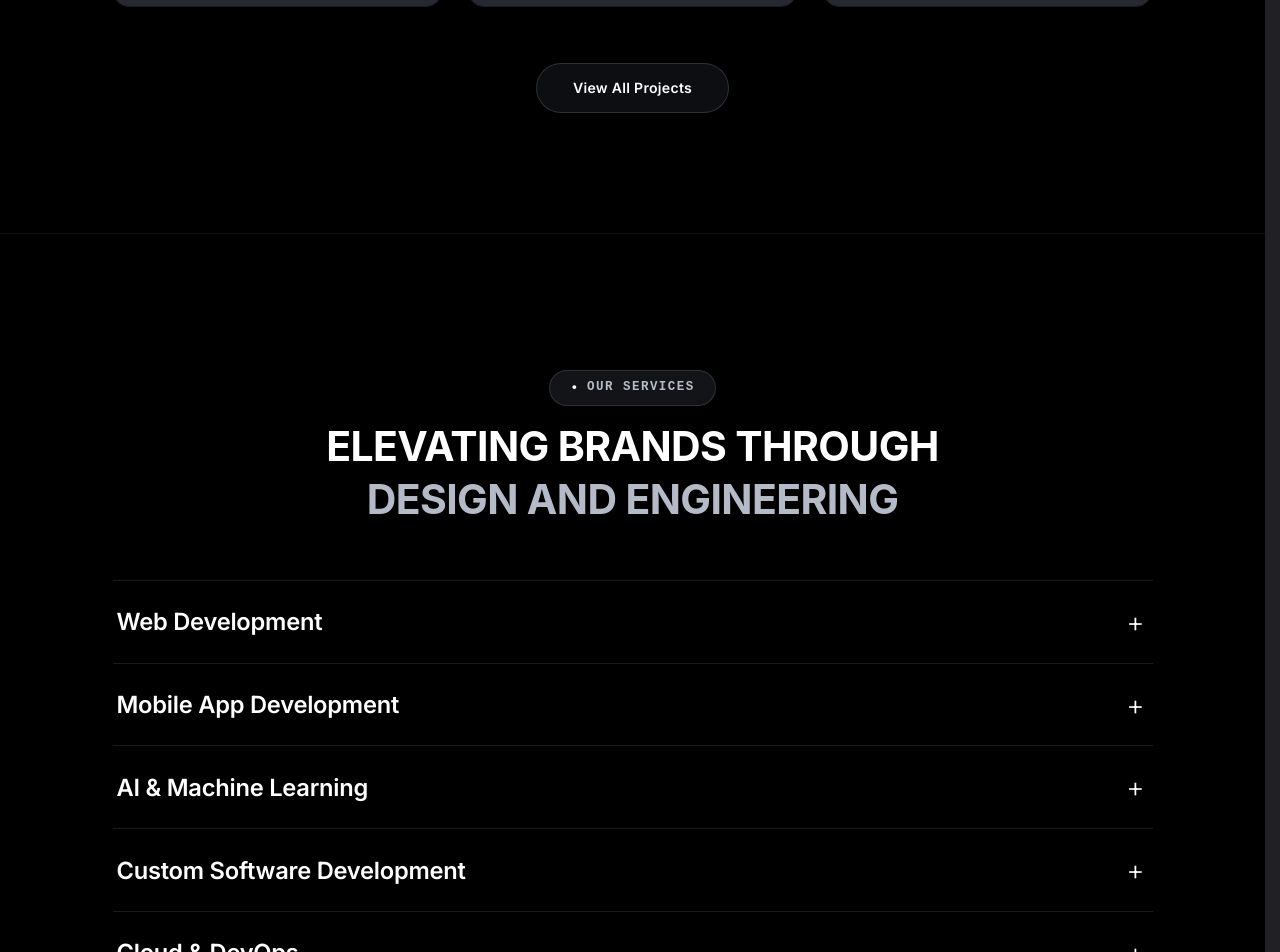
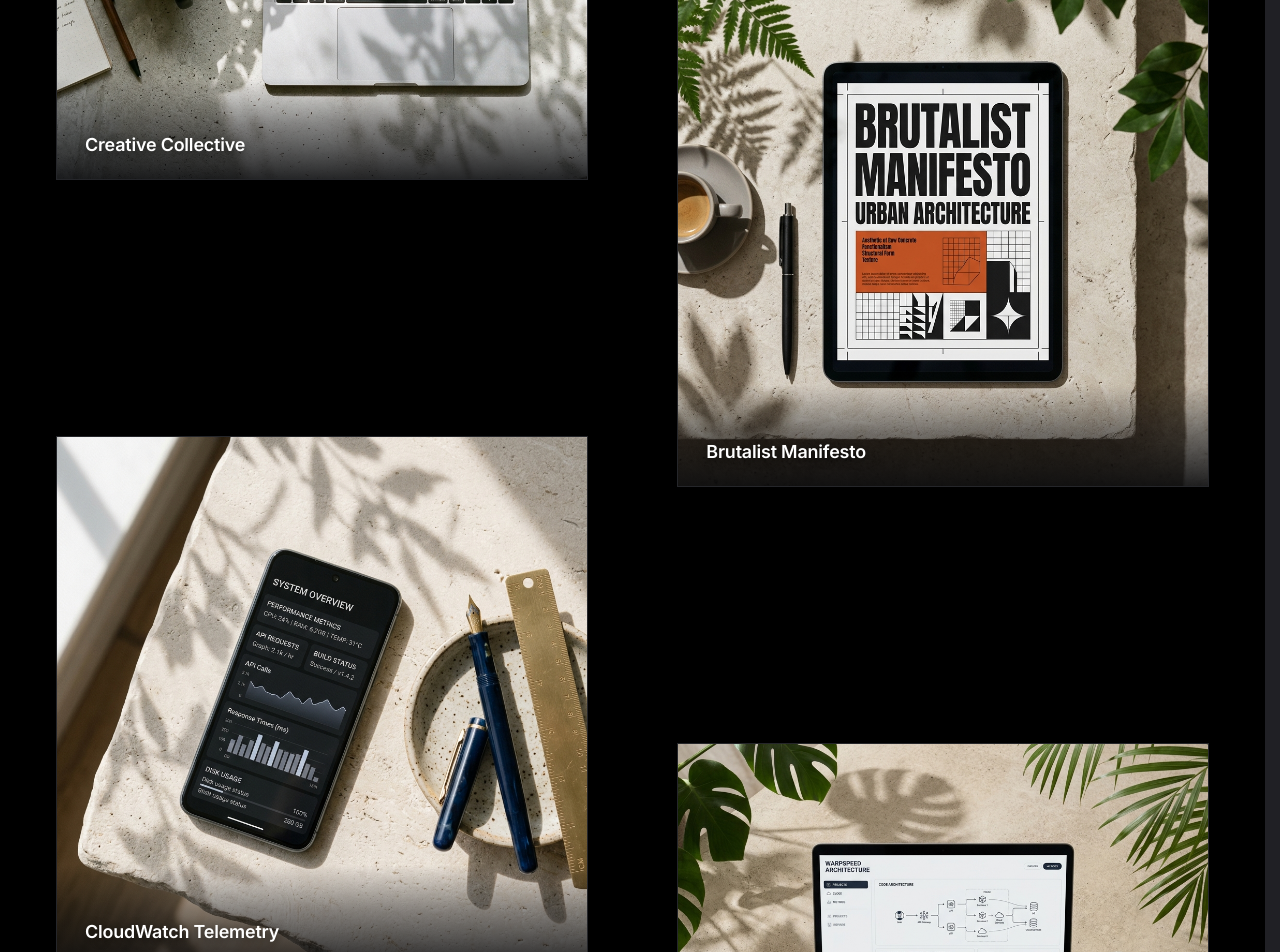
Before and after one commit to dilshandevxx/dilshan-personal-portfolio, a Next.js app: page / in a window 1280 px wide. Shown: the part 2340-3292 px from the top of the page. Built offline with nearby package versions, Linux system fonts and the light colour scheme; a web font is replaced by a local one.

Commit message:
revert(main-page): restore original staggered project showcase layout on home page

```diff
--- a/src/components/cover/sections/SelectedWork.module.css
+++ b/src/components/cover/sections/SelectedWork.module.css
@@ -1,19 +1,19 @@
-/* Projects Section (3-Column Exhibition Layout Matching Masterthemes Reference) */
+/* Projects Section (Spacious Staggered Exhibition Layout) */
 .projectsSection {
   background-color: #000000;
-  padding: 6.5rem 2rem 7.5rem;
+  padding: 8.5rem 3.5rem 12rem;
   position: relative;
   border-top: 1px solid rgba(255, 255, 255, 0.06);
 }
 
-@media (max-width: 768px) {
+@media (max-width: 900px) {
   .projectsSection {
-    padding: 4.5rem 1.25rem 5.5rem;
+    padding: 5.5rem 1.75rem 7rem;
   }
 }
 
 .container {
-  max-width: 1040px; /* Perfectly matches SkillsGrid, InsightsSection & FaqSection */
+  max-width: 1360px;
   margin: 0 auto;
 }
 
@@ -22,7 +22,13 @@
   display: flex;
   align-items: center;
   justify-content: flex-start;
-  margin-bottom: 2.75rem;
+  margin-bottom: 5rem;
+}
+
+@media (max-width: 768px) {
+  .header {
+    margin-bottom: 3rem;
+  }
 }
 
 .headerLeft {
@@ -32,71 +38,158 @@
 
 .title {
   color: #ffffff;
-  font-family: var(--font-display, "Plus Jakarta Sans", "Outfit", -apple-system, sans-serif);
-  font-size: clamp(2.2rem, 4.2vw, 3.25rem);
+  font-family: var(--font-display, "Outfit", -apple-system, sans-serif);
+  font-size: clamp(2.5rem, 5.5vw, 4.25rem);
   font-weight: 700;
-  line-height: 1.08;
+  line-height: 1;
   letter-spacing: -0.025em;
   margin: 0;
 }
 
-/* 3-Column Projects Exhibition Grid */
-.projectsGrid {
+/* Dual Column Staggered Container matching reference */
+.editorialStaggerContainer {
   display: grid;
-  grid-template-columns: 1fr;
-  column-gap: clamp(1.25rem, 2vw, 1.85rem);
-  row-gap: 2.5rem;
+  grid-template-columns: repeat(2, 1fr);
+  column-gap: clamp(3.5rem, 7vw, 7.5rem);
   width: 100%;
 }
 
-.projectsGrid > div {
+/* Left Column: starts at top */
+.columnLeft {
   display: flex;
   flex-direction: column;
-  height: 100%;
+  gap: clamp(12rem, 20vw, 22rem); /* Expansive vertical breathing room between projects */
+  width: 100%;
 }
 
-@media (min-width: 680px) {
-  .projectsGrid {
-    grid-template-columns: repeat(2, 1fr);
+/* Right Column: offset downwards for authentic editorial stagger */
+.columnRight {
+  display: flex;
+  flex-direction: column;
+  gap: clamp(12rem, 20vw, 22rem); /* Expansive vertical breathing room between projects */
+  padding-top: clamp(14rem, 24vw, 26rem); /* Staggers right cards so top aligns near bottom of left cards */
+  width: 100%;
+}
+
+@media (max-width: 820px) {
+  .editorialStaggerContainer {
+    grid-template-columns: 1fr;
+    gap: 4.5rem;
+  }
+
+  .columnLeft,
+  .columnRight {
+    gap: 4.5rem;
+    padding-top: 0;
   }
 }
 
-@media (min-width: 960px) {
-  .projectsGrid {
-    grid-template-columns: repeat(3, 1fr);
-  }
+/* Project Card */
+.projectCard {
+  display: flex;
+  flex-direction: column;
+  border-radius: 0; /* Strictly SQUARE corners */
+  width: 100%;
 }
 
-/* Bottom CTA Button */
+.cardLink {
+  display: block;
+  width: 100%;
+  text-decoration: none;
+  color: inherit;
+  cursor: pointer;
+}
+
+/* 1:1 Square Flatlay Image Canvas (border-radius: 0) */
+.imageCanvas {
+  position: relative;
+  width: 100%;
+  aspect-ratio: 1 / 1;
+  border-radius: 0; /* STRICTLY SQUARE CORNERS */
+  overflow: hidden;
+  background-color: #121418;
+  border: 1px solid rgba(255, 255, 255, 0.08);
+  box-shadow: 0 18px 40px rgba(0, 0, 0, 0.6);
+  transition: transform 0.5s cubic-bezier(0.16, 1, 0.3, 1), border-color 0.4s ease, box-shadow 0.4s ease;
+}
+
+.cardLink:hover .imageCanvas {
+  transform: translateY(-4px);
+  border-color: rgba(255, 255, 255, 0.28);
+  box-shadow: 0 28px 56px rgba(0, 0, 0, 0.85);
+}
+
+.image {
+  object-fit: cover;
+  border-radius: 0; /* STRICTLY SQUARE */
+  transition: transform 0.75s cubic-bezier(0.16, 1, 0.3, 1);
+}
+
+.cardLink:hover .image {
+  transform: scale(1.035);
+}
+
+/* Clean Simple Title Overlay ON the Card (NO text underneath) */
+.cardOverlay {
+  position: absolute;
+  bottom: 0;
+  left: 0;
+  right: 0;
+  padding: 3.5rem 1.75rem 1.5rem;
+  background: linear-gradient(to top, rgba(9, 10, 12, 0.88) 0%, rgba(9, 10, 12, 0.45) 55%, transparent 100%);
+  display: flex;
+  align-items: flex-end;
+  z-index: 2;
+  pointer-events: none;
+}
+
+.cardTitle {
+  color: #ffffff;
+  font-family: var(--font-body, -apple-system, sans-serif);
+  font-size: clamp(1.05rem, 1.4vw, 1.25rem);
+  font-weight: 600;
+  letter-spacing: -0.01em;
+  margin: 0;
+  text-shadow: 0 2px 10px rgba(0, 0, 0, 0.6);
+  transition: transform 0.3s ease, color 0.2s ease;
+}
+
+.cardLink:hover .cardTitle {
+  transform: translateY(-2px);
+  color: #f3f4f6;
+}
+
+/* CTA Wrapper */
 .ctaWrapper {
+  margin-top: clamp(8rem, 14vw, 15rem);
   display: flex;
   justify-content: center;
-  align-items: center;
-  margin-top: 3.5rem;
 }
 
+/* Rectangular [Talk Today] Style Button */
 .talkButton {
   display: inline-flex;
   align-items: center;
   justify-content: center;
-  background-color: #0d0e12;
+  background-color: transparent;
   color: #ffffff;
-  border: 1px solid rgba(255, 255, 255, 0.15);
-  border-radius: 9999px;
-  padding: 0.82rem 2.25rem;
+  border: 1px solid rgba(255, 255, 255, 0.35);
+  border-radius: 0; /* Strictly rectangular */
+  padding: 1.15rem 2.75rem;
   font-family: var(--font-body, -apple-system, sans-serif);
-  font-size: 0.88rem;
-  font-weight: 600;
-  letter-spacing: 0.02em;
+  font-size: 0.8125rem;
+  font-weight: 700;
+  letter-spacing: 0.16em;
+  text-transform: uppercase;
   text-decoration: none;
-  transition: all 0.25s cubic-bezier(0.16, 1, 0.3, 1);
-  box-shadow: 0 4px 14px rgba(0, 0, 0, 0.4);
+  transition: all 0.3s cubic-bezier(0.16, 1, 0.3, 1);
+  cursor: pointer;
 }
 
 .talkButton:hover {
   background-color: #ffffff;
-  color: #000000;
+  color: #090a0c;
   border-color: #ffffff;
   transform: translateY(-2px);
-  box-shadow: 0 8px 24px rgba(255, 255, 255, 0.18);
+  box-shadow: 0 12px 28px rgba(255, 255, 255, 0.08);
 }
--- a/src/components/cover/sections/SelectedWork.tsx
+++ b/src/components/cover/sections/SelectedWork.tsx
@@ -1,16 +1,49 @@
 "use client";
 
 import React from "react";
+import Image from "next/image";
 import Link from "next/link";
 import { motion } from "framer-motion";
-import { projectsList } from "@/data/projects";
-import { ProjectCard } from "@/components/ProjectCard";
 import styles from "./SelectedWork.module.css";
 
+interface ProjectItem {
+  id: string;
+  name: string;
+  image: string;
+  slug: string;
+}
+
+const PROJECTS_LEFT: ProjectItem[] = [
+  {
+    id: "creative-collective",
+    name: "Creative Collective",
+    image: "/images/project_collective.jpg",
+    slug: "creative-collective",
+  },
+  {
+    id: "cloudwatch-telemetry",
+    name: "CloudWatch Telemetry",
+    image: "/images/project_analytics.jpg",
+    slug: "cloudwatch",
+  },
+];
+
+const PROJECTS_RIGHT: ProjectItem[] = [
+  {
+    id: "brutalist-manifesto",
+    name: "Brutalist Manifesto",
+    image: "/images/project_brutalist.jpg",
+    slug: "brutalist-manifesto",
+  },
+  {
+    id: "warpspeed-protocol",
+    name: "Warpspeed Protocol",
+    image: "/images/project_warpspeed_desk.jpg",
+    slug: "warpspeed",
+  },
+];
+
 export default function SelectedWork() {
-  // Top 3 featured projects matching the exact 3-column exhibition in media_1794967642312_20adb180.jpg
-  const featuredProjects = projectsList.slice(0, 3);
-
   return (
     <section className={styles.projectsSection} id="projects" aria-label="Projects">
       <div className={styles.container}>
@@ -21,22 +54,76 @@ export default function SelectedWork() {
           </div>
         </div>
 
-        {/* 3-Column Projects Exhibition Grid */}
-        <div className={styles.projectsGrid}>
-          {featuredProjects.map((project, idx) => (
-            <motion.div
-              key={project.slug}
-              initial={{ opacity: 0, y: 24 }}
-              whileInView={{ opacity: 1, y: 0 }}
-              viewport={{ once: true, margin: "-40px" }}
-              transition={{ duration: 0.5, delay: idx * 0.12 }}
-            >
-              <ProjectCard project={project} index={idx} />
-            </motion.div>
-          ))}
+        {/* Editorial Staggered Layout */}
+        <div className={styles.editorialStaggerContainer}>
+          {/* Left Column (starts at y = 0) */}
+          <div className={styles.columnLeft}>
+            {PROJECTS_LEFT.map((item, idx) => (
+              <motion.div
+                key={item.id}
+                className={styles.projectCard}
+                initial={{ opacity: 0, y: 40 }}
+                whileInView={{ opacity: 1, y: 0 }}
+                viewport={{ once: true, margin: "-60px" }}
+                transition={{ duration: 0.7, delay: idx * 0.15 }}
+              >
+                <Link href={`/projects#${item.slug}`} className={styles.cardLink}>
+                  {/* 1:1 Square Flatlay Image Canvas (border-radius: 0) */}
+                  <div className={styles.imageCanvas}>
+                    <Image
+                      src={item.image}
+                      alt={item.name}
+                      fill
+                      sizes="(max-width: 820px) 100vw, 46vw"
+                      priority={idx === 0}
+                      className={styles.image}
+                    />
+
+                    {/* Clean Simple Title ON the card */}
+                    <div className={styles.cardOverlay}>
+                      <h3 className={styles.cardTitle}>{item.name}</h3>
+                    </div>
+                  </div>
+                </Link>
+              </motion.div>
+            ))}
+          </div>
+
+          {/* Right Column (offset downwards for authentic staggered positioning) */}
+          <div className={styles.columnRight}>
+            {PROJECTS_RIGHT.map((item, idx) => (
+              <motion.div
+                key={item.id}
+                className={styles.projectCard}
+                initial={{ opacity: 0, y: 40 }}
+                whileInView={{ opacity: 1, y: 0 }}
+                viewport={{ once: true, margin: "-60px" }}
+                transition={{ duration: 0.7, delay: 0.15 + idx * 0.15 }}
+              >
+                <Link href={`/projects#${item.slug}`} className={styles.cardLink}>
+                  {/* 1:1 Square Flatlay Image Canvas (border-radius: 0) */}
+                  <div className={styles.imageCanvas}>
+                    <Image
+                      src={item.image}
+                      alt={item.name}
+                      fill
+                      sizes="(max-width: 820px) 100vw, 46vw"
+                      priority={idx === 0}
+                      className={styles.image}
+                    />
+
+                    {/* Clean Simple Title ON the card */}
+                    <div className={styles.cardOverlay}>
+                      <h3 className={styles.cardTitle}>{item.name}</h3>
+                    </div>
+                  </div>
+                </Link>
+              </motion.div>
+            ))}
+          </div>
         </div>
 
-        {/* Clean Pill [View All Projects] CTA */}
+        {/* Clean Rectangular [Talk Today] Style Button */}
         <div className={styles.ctaWrapper}>
           <Link href="/projects" className={styles.talkButton}>
             View All Projects
```
